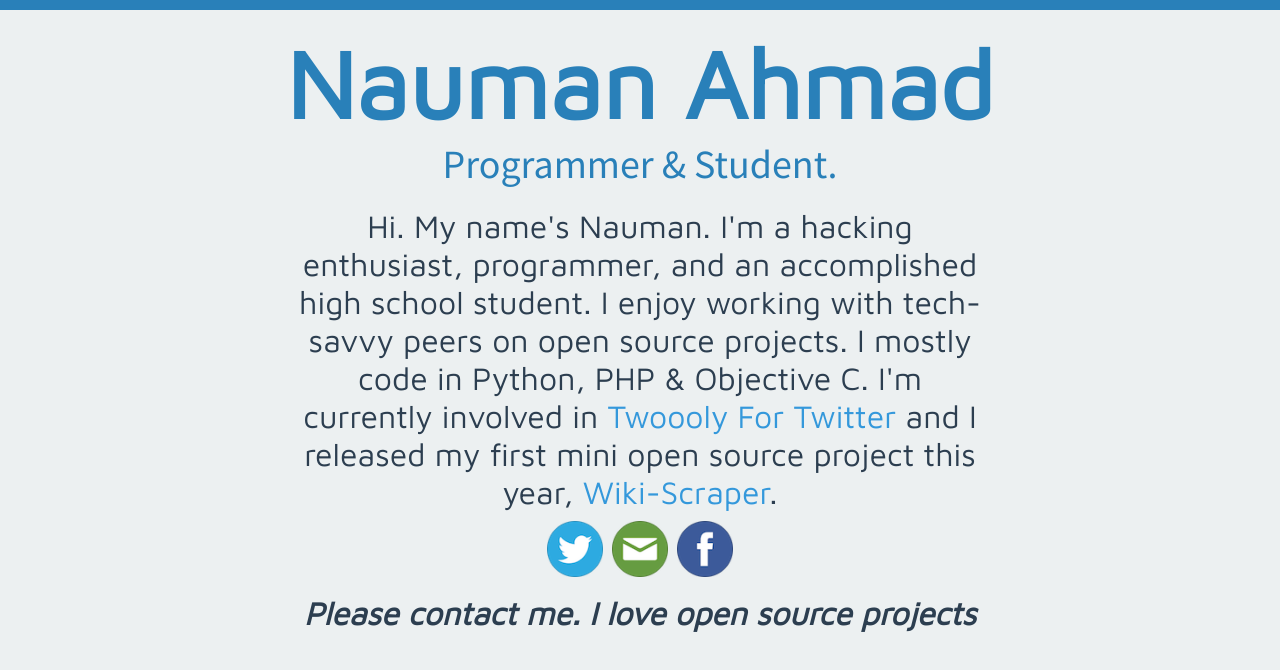
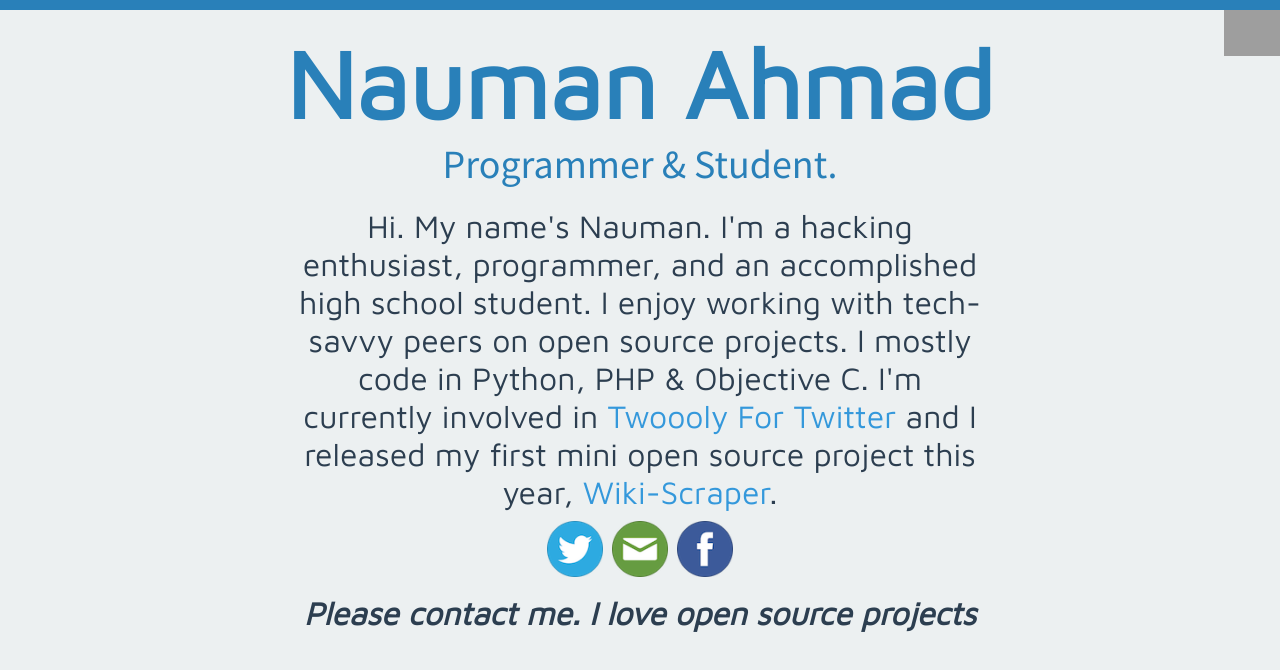
Before and after one commit to davidhax0r/itsnauman.github.io, a plain HTML site: page index.html in a window 1280 px wide. Drawn offline with nearby package versions, Linux system fonts and the light colour scheme; grey boxes are pictures that could not be loaded.

Commit message:
Github Fork Me Added

```diff
--- a/index.html
+++ b/index.html
@@ -1,4 +1,3 @@
-
 <!DOCTYPE html>
 <html>
 <meta name="description" content="Nauman Ahmad">
@@ -32,5 +31,6 @@ Hi. My name's Nauman. I'm a hacking enthusiast, programmer, and an accomplished
 			Please contact me.
 			I love open source projects
 		</p>
+		<div class="git"><a href="https://github.com/itsnauman"><img style="position: absolute; top: 0; right: 0; border: 0;" src="https://camo.githubusercontent.com/38ef81f8aca64bb9a64448d0d70f1308ef5341ab/68747470733a2f2f73332e616d617a6f6e6177732e636f6d2f6769746875622f726962626f6e732f666f726b6d655f72696768745f6461726b626c75655f3132313632312e706e67" alt="Fork me on GitHub" data-canonical-src="https://s3.amazonaws.com/github/ribbons/forkme_right_darkblue_121621.png"></a></div>
 </body>
 </html>
```
